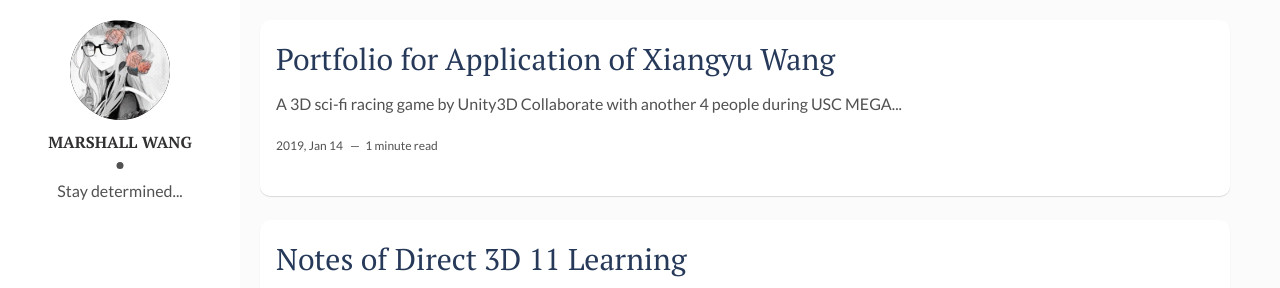
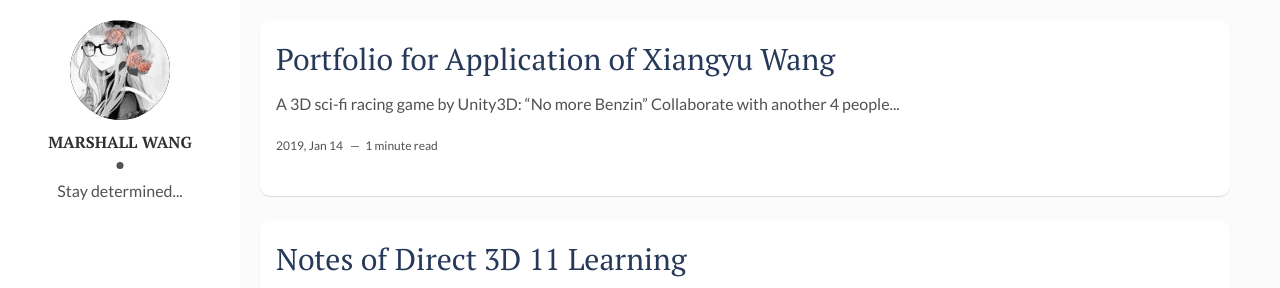
Before and after one commit to MarshallW906/MarshallW906.github.io, a Jekyll site: the page built from index.html, in a window 1280 px wide. Shown: the top 288 px of the page. Built offline with Jekyll 4.4.1, drawn with Linux system fonts in a browser that asks for light colours; the list of posts is cut into pages by our own code.

Commit message:
upload NoMoreBenzin gameplay video

```diff
--- a/_posts/2019-01-14-Portfolio-of-Xiangyu-Wang.markdown
+++ b/_posts/2019-01-14-Portfolio-of-Xiangyu-Wang.markdown
@@ -5,11 +5,12 @@
 tags: [Application]
 ---
 
-## A 3D sci-fi racing game by Unity3D
+## A 3D sci-fi racing game by Unity3D: "No more Benzin"
 
 - Collaborate with another 4 people during USC MEGA Game Jam in Oct 26-27.
 - I did UI, general game control, and finalization of this game.
 - Game Repo: https://github.com/benhaderle/RacingJamGame
+- Gameplay Video: https://youtu.be/1le_Cl_cutM
 
 ## A simple 2D adventure game demo by Babylon.js(TypeScript)
 
```
